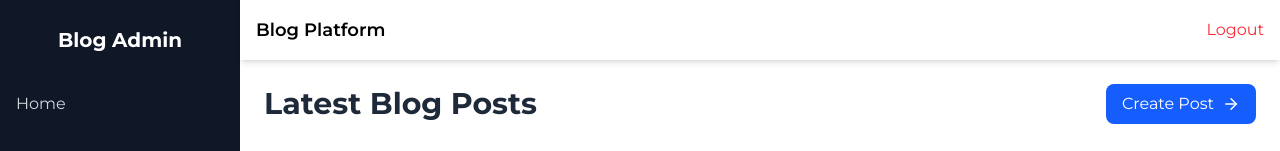
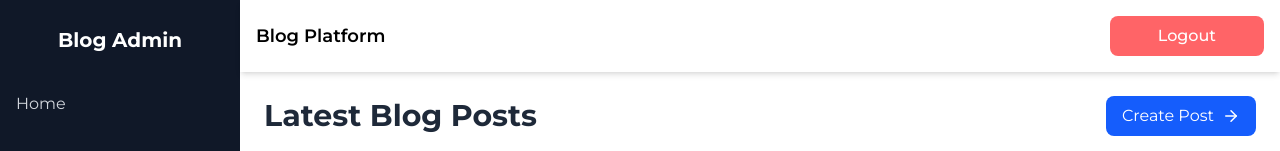
Before and after one commit to Bithaventechnologies/oscarnewmanFe, a React (Vite) app: page /dash/allpost in a window 1280 px wide. Shown: the top 151 px of the page. Built offline with nearby package versions, Linux system fonts and the light colour scheme; no server answers.

Commit message:
new set up

```diff
--- a/src/admin/dashboard/DasHeader.tsx
+++ b/src/admin/dashboard/DasHeader.tsx
@@ -1,8 +1,22 @@
+import { useNavigate } from "react-router-dom";
+
 const DasHeader = () => {
+  const navigate = useNavigate();
+
+  const handleLogout = () => {
+    localStorage.removeItem("token"); // Remove token from storage
+    navigate("/signin"); // Redirect to login page
+  };
+
   return (
-    <header className="bg-white p-4 shadow-md flex justify-between">
+    <header className="bg-white p-4 shadow-md flex justify-between items-center">
       <h1 className="text-lg font-semibold">Blog Platform</h1>
-      <button className="text-red-500">Logout</button>
+      <button
+        onClick={handleLogout}
+        className="text-white font-medium py-2 px-12 bg-red-400 rounded-lg hover:bg-red-500 transition"
+      >
+        Logout
+      </button>
     </header>
   );
 };
--- a/src/admin/dashboard/Postlist.tsx
+++ b/src/admin/dashboard/Postlist.tsx
@@ -19,10 +19,12 @@ interface BlogPost {
 const PostList = () => {
   const [Bloglist, setBloglist] = useState<BlogPost[]>([]);
 
-  const token = localStorage.getItem("admiToken");
+  const token = localStorage.getItem("adminToken");
+  console.log(token);
 
   const headers = {
     Authorization: `Bearer ${token}`,
+    "Content-Type": "application/json",
   };
 
   const getAllBlog = async () => {
```
